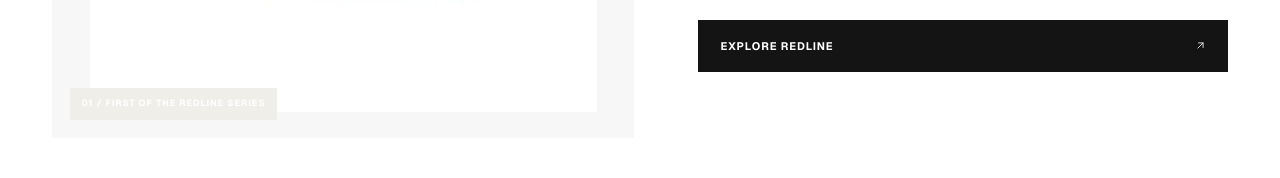
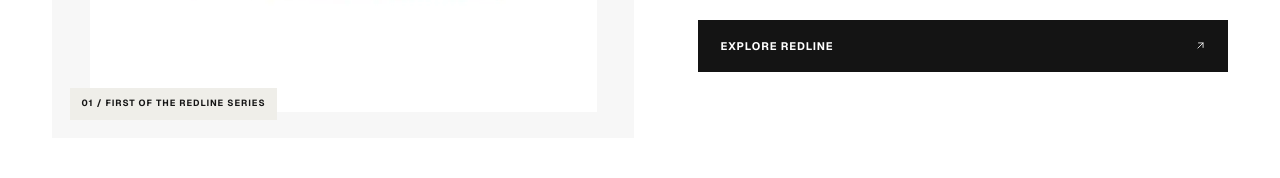
Before and after one commit to Tee-star-black/maisonamiral, a Next.js app: page / in a window 1280 px wide. Shown: the part 2673-2851 px from the top of the page. Built offline with nearby package versions, Linux system fonts and the light colour scheme.

Commit message:
Keep previous Redline badge readable on neutral white background

```diff
--- a/src/app/home.module.css
+++ b/src/app/home.module.css
@@ -180,7 +180,7 @@
 .flagshipDrop .redlineSignature img { width:42px; height:58px; object-fit:cover; background:#f4f4f4; }
 .previousDrop { border-top:1px solid #e7e7e7; }
 .previousDrop .redlineEyebrow { background:#efeee9; color:#545454; }
-.previousDrop .redlineCorner { background:#efeee9; }
+.previousDrop .redlineCorner { background:#efeee9; color:#151515; }
 .previousDrop .redlineCopy::before { opacity:.45; }
 .previousDrop::before,.previousDrop::after { opacity:.4; }
 @media(max-width:760px) {
```
